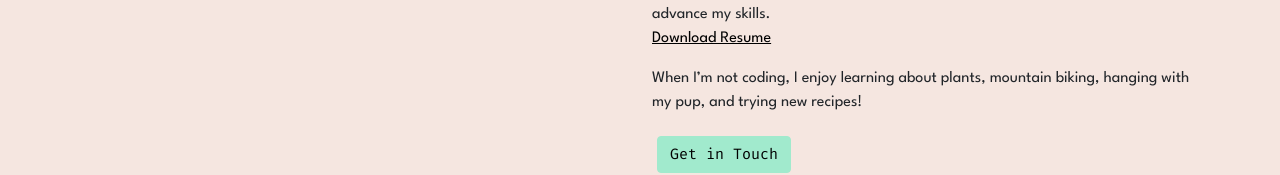
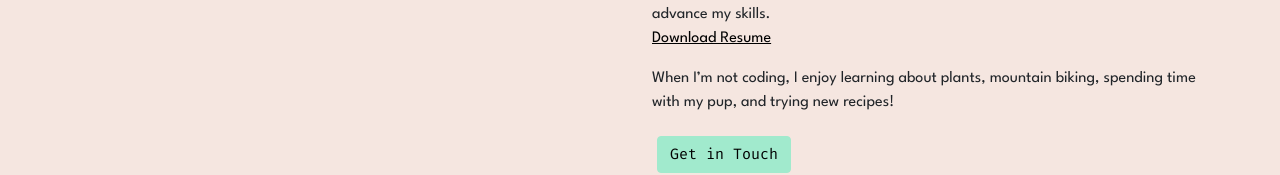
Before and after one commit to faithpjohnson/portfolio, a React (Create React App) app: page / in a window 1280 px wide. Shown: the part 703-878 px from the top of the page. Built offline with nearby package versions, Linux system fonts and the light colour scheme; a web font is replaced by a local one.

Commit message:
fix home link

```diff
--- a/src/components/About/About.jsx
+++ b/src/components/About/About.jsx
@@ -62,7 +62,7 @@ export default function About () {
             </p>
             <p>
               When I’m not coding, I enjoy learning about plants, mountain
-              biking, hanging with my pup, and trying new recipes!
+              biking, spending time with my pup, and trying new recipes!
             </p>
 
             <Button
--- a/src/components/Home/Home.jsx
+++ b/src/components/Home/Home.jsx
@@ -4,12 +4,18 @@ import Card from 'react-bootstrap/Card'
 
 export default function Home () {
   return (
+    <div id='home'>
       <Card className='text-center' id='banner'>
         <Card.Body>
           <Card.Title id='header-title'>Hi, I'm Faith!</Card.Title>
           <Card.Title id='role'>A Junior Web Developer.</Card.Title>
-        <img src="https://i.imgur.com/ZFwJSSc.png" alt="flower" className='flower'/>
+          <img
+            src='https://i.imgur.com/ZFwJSSc.png'
+            alt='flower'
+            className='flower'
+          />
         </Card.Body>
       </Card>
+    </div>
   )
 }
--- a/src/components/Home/Home.scss
+++ b/src/components/Home/Home.scss
@@ -1,5 +1,4 @@
 @import '../../variables.scss';
-
 
 #banner {
     background-color: #48D8A3;
--- a/src/components/Nav/Nav.jsx
+++ b/src/components/Nav/Nav.jsx
@@ -18,7 +18,7 @@ export default function NavBar () {
         <Navbar.Collapse id="basic-navbar-nav">
 
         <Nav>
-          <Nav.Link href='#'>Home</Nav.Link>
+          <Nav.Link href='#home'>Home</Nav.Link>
           <Nav.Link href='#about'>About</Nav.Link>
           <Nav.Link href='#skills'>Skills</Nav.Link>
           <Nav.Link href='#work'>Projects</Nav.Link>
```
Lines whose indentation alone changed are shown as unchanged.
